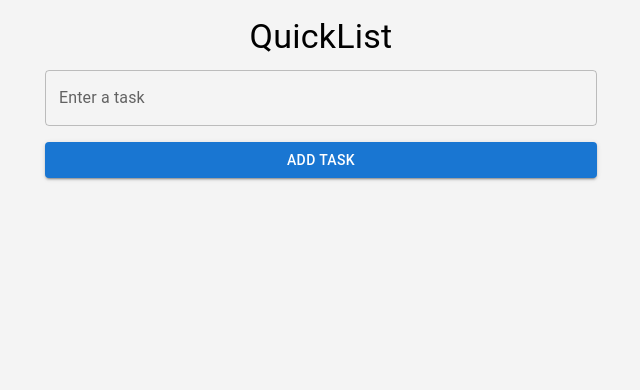
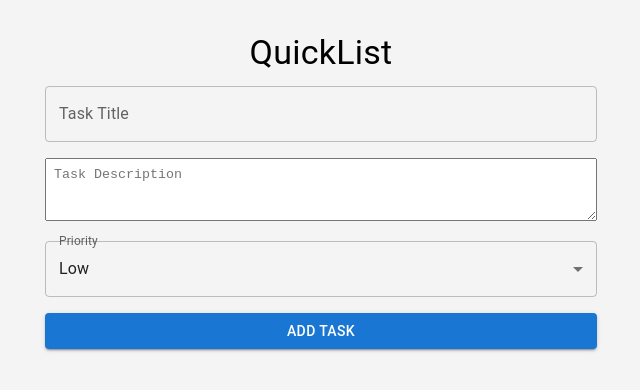
Before and after one commit to TanushreeMohanty/QuickList, a React (Vite) app: page / in a window 1280 px wide. Shown: the top 390 px of the page, without its empty margins (319-959 px from the left). Built offline with nearby package versions, Linux system fonts and the light colour scheme.

Commit message:
Task Operations done

```diff
--- a/src/App.jsx
+++ b/src/App.jsx
@@ -1,96 +1,112 @@
 import React, { useState, useEffect } from 'react';
-import { Container, TextField, Button, Checkbox, List, ListItem, ListItemText, IconButton, Box, Typography, Snackbar } from '@mui/material';
-import DeleteIcon from '@mui/icons-material/Delete';
-import CheckCircleIcon from '@mui/icons-material/CheckCircle';
+import { Container, Typography, Snackbar, Modal, Box } from '@mui/material';
+import TaskForm from './components/TaskForm';
+import TaskList from './components/TaskList';
+import { loadTasks, saveTasks } from './utils/localStorageUtils';
 
 const App = () => {
-  const [task, setTask] = useState('');
   const [tasks, setTasks] = useState([]);
+  const [taskData, setTaskData] = useState({ title: '', description: '', priority: 'low' });
+  const [editMode, setEditMode] = useState(false);
+  const [editId, setEditId] = useState(null);
+  const [modalOpen, setModalOpen] = useState(false);
   const [notification, setNotification] = useState('');
 
   useEffect(() => {
-    // Load tasks from localStorage
-    const savedTasks = JSON.parse(localStorage.getItem('tasks')) || [];
-    setTasks(savedTasks);
+    setTasks(loadTasks());
   }, []);
 
   useEffect(() => {
-    // Save tasks to localStorage
-    localStorage.setItem('tasks', JSON.stringify(tasks));
+    saveTasks(tasks);
   }, [tasks]);
 
-  const addTask = () => {
-    if (task.trim()) {
-      const newTask = { id: Date.now(), text: task, completed: false };
+  const handleAddOrEdit = () => {
+    if (!taskData.title || !taskData.description) return;
+
+    if (editMode) {
+      const updated = tasks.map(t => t.id === editId ? { ...t, ...taskData } : t);
+      setTasks(updated);
+      setNotification('Task Edited!');
+    } else {
+      const newTask = { id: Date.now(), ...taskData, completed: false };
       setTasks([...tasks, newTask]);
-      setTask('');
       setNotification('Task Added!');
     }
+
+    setTaskData({ title: '', description: '', priority: 'low' });
+    setEditMode(false);
+    setEditId(null);
+    setModalOpen(false);
   };
 
-  const toggleTaskCompletion = (id) => {
-    const updatedTasks = tasks.map((t) =>
-      t.id === id ? { ...t, completed: !t.completed } : t
-    );
-    setTasks(updatedTasks);
-    setNotification('Task Updated!');
+  const handleEdit = (task) => {
+    setTaskData(task);
+    setEditMode(true);
+    setEditId(task.id);
+    setModalOpen(true);
   };
 
-  const deleteTask = (id) => {
-    const updatedTasks = tasks.filter((task) => task.id !== id);
-    setTasks(updatedTasks);
+  const handleToggleComplete = (id) => {
+    setTasks(tasks.map(t => t.id === id ? { ...t, completed: !t.completed } : t));
+  };
+
+  const handleDelete = (id) => {
+    setTasks(tasks.filter(t => t.id !== id));
     setNotification('Task Deleted!');
   };
 
   return (
-    <Container maxWidth="sm" sx={{ padding: 2 }}>
+    <Container maxWidth="sm" sx={{ mt: 4 }}>
       <Typography variant="h4" align="center" gutterBottom>
         QuickList
       </Typography>
 
-      <Box mb={2}>
-        <TextField
-          label="Enter a task"
-          variant="outlined"
-          fullWidth
-          value={task}
-          onChange={(e) => setTask(e.target.value)}
-          onKeyDown={(e) => e.key === 'Enter' && addTask()}
-        />
-      </Box>
+      <TaskForm
+        taskData={taskData}
+        setTaskData={setTaskData}
+        onSubmit={handleAddOrEdit}
+        isEdit={false}
+      />
 
-      <Button variant="contained" onClick={addTask} sx={{ mb: 2 }} fullWidth>
-        Add Task
-      </Button>
-
-      <List>
-        {tasks.map((task) => (
-          <ListItem key={task.id} sx={{ display: 'flex', alignItems: 'center' }}>
-            <Checkbox
-              checked={task.completed}
-              onChange={() => toggleTaskCompletion(task.id)}
-              icon={<CheckCircleIcon />}
-              checkedIcon={<CheckCircleIcon sx={{ color: 'green' }} />}
-            />
-            <ListItemText
-              primary={task.text}
-              sx={{ textDecoration: task.completed ? 'line-through' : 'none' }}
-            />
-            <IconButton edge="end" onClick={() => deleteTask(task.id)}>
-              <DeleteIcon />
-            </IconButton>
-          </ListItem>
-        ))}
-      </List>
+      <TaskList
+        tasks={tasks}
+        onToggle={handleToggleComplete}
+        onEdit={handleEdit}
+        onDelete={handleDelete}
+      />
 
       <Snackbar
-        open={notification.length > 0}
+        open={!!notification}
         autoHideDuration={3000}
         onClose={() => setNotification('')}
         message={notification}
       />
+
+      <Modal open={modalOpen} onClose={() => setModalOpen(false)}>
+        <Box sx={modalStyle}>
+          <Typography variant="h6" mb={2}>Edit Task</Typography>
+          <TaskForm
+            taskData={taskData}
+            setTaskData={setTaskData}
+            onSubmit={handleAddOrEdit}
+            isEdit={true}
+          />
+        </Box>
+      </Modal>
     </Container>
   );
 };
 
+const modalStyle = {
+  position: 'absolute',
+  top: '50%',
+  left: '50%',
+  width: '90%',
+  maxWidth: 500,
+  transform: 'translate(-50%, -50%)',
+  backgroundColor: 'white',
+  padding: 20,
+  borderRadius: 4,
+};
+
 export default App;
--- /dev/null
+++ b/src/components/PriorityIndicator.jsx
@@ -0,0 +1,26 @@
+import React from 'react';
+import { Box } from '@mui/material';
+
+const PriorityIndicator = ({ priority }) => {
+  const getColor = () => {
+    switch (priority) {
+      case 'high': return 'red';
+      case 'medium': return 'orange';
+      default: return 'green';
+    }
+  };
+
+  return (
+    <Box
+      sx={{
+        ml: 2,
+        width: 10,
+        height: 10,
+        borderRadius: '50%',
+        backgroundColor: getColor(),
+      }}
+    />
+  );
+};
+
+export default PriorityIndicator;
--- /dev/null
+++ b/src/components/TaskForm.jsx
@@ -0,0 +1,42 @@
+import React from 'react';
+import { Box, Button, TextField, FormControl, InputLabel, Select, MenuItem, TextareaAutosize } from '@mui/material';
+
+const TaskForm = ({ taskData, setTaskData, onSubmit, isEdit }) => {
+  const handleChange = (e) => {
+    setTaskData({ ...taskData, [e.target.name]: e.target.value });
+  };
+
+  return (
+    <Box>
+      <TextField
+        label="Task Title"
+        name="title"
+        fullWidth
+        variant="outlined"
+        value={taskData.title}
+        onChange={handleChange}
+      />
+      <TextareaAutosize
+        name="description"
+        minRows={3}
+        placeholder="Task Description"
+        value={taskData.description}
+        onChange={handleChange}
+        style={{ width: '100%', marginTop: '1rem', padding: '8px' }}
+      />
+      <FormControl fullWidth sx={{ mt: 2 }}>
+        <InputLabel>Priority</InputLabel>
+        <Select name="priority" value={taskData.priority} onChange={handleChange}>
+          <MenuItem value="low">Low</MenuItem>
+          <MenuItem value="medium">Medium</MenuItem>
+          <MenuItem value="high">High</MenuItem>
+        </Select>
+      </FormControl>
+      <Button variant="contained" fullWidth sx={{ mt: 2 }} onClick={onSubmit}>
+        {isEdit ? 'Save Changes' : 'Add Task'}
+      </Button>
+    </Box>
+  );
+};
+
+export default TaskForm;
--- /dev/null
+++ b/src/components/TaskItem.jsx
@@ -0,0 +1,38 @@
+import React from 'react';
+import { ListItem, ListItemText, Checkbox, IconButton, Stack, Box } from '@mui/material';
+import DeleteIcon from '@mui/icons-material/Delete';
+import EditIcon from '@mui/icons-material/Edit';
+import CheckCircleIcon from '@mui/icons-material/CheckCircle';
+import PriorityIndicator from './PriorityIndicator';
+
+const TaskItem = ({ task, onToggle, onEdit, onDelete }) => {
+  return (
+    <ListItem sx={{ display: 'flex', alignItems: 'center' }}>
+      <Checkbox
+        checked={task.completed}
+        onChange={() => onToggle(task.id)}
+        icon={<CheckCircleIcon />}
+        checkedIcon={<CheckCircleIcon sx={{ color: 'green' }} />}
+      />
+      <ListItemText
+        primary={task.title}
+        secondary={task.description}
+        sx={{
+          textDecoration: task.completed ? 'line-through' : 'none',
+          color: task.completed ? 'gray' : 'black',
+        }}
+      />
+      <Stack direction="row" spacing={1}>
+        <IconButton color="primary" onClick={() => onEdit(task)}>
+          <EditIcon />
+        </IconButton>
+        <IconButton color="error" onClick={() => onDelete(task.id)}>
+          <DeleteIcon />
+        </IconButton>
+      </Stack>
+      <PriorityIndicator priority={task.priority} />
+    </ListItem>
+  );
+};
+
+export default TaskItem;
--- /dev/null
+++ b/src/components/TaskList.jsx
@@ -0,0 +1,21 @@
+import React from 'react';
+import { List } from '@mui/material';
+import TaskItem from './TaskItem';
+
+const TaskList = ({ tasks, onToggle, onEdit, onDelete }) => {
+  return (
+    <List>
+      {tasks.map(task => (
+        <TaskItem
+          key={task.id}
+          task={task}
+          onToggle={onToggle}
+          onEdit={onEdit}
+          onDelete={onDelete}
+        />
+      ))}
+    </List>
+  );
+};
+
+export default TaskList;
--- /dev/null
+++ b/src/utils/localStorageUtils.js
@@ -0,0 +1,10 @@
+// utils/localStorageUtils.js
+
+export const saveTasks = (tasks) => {
+    localStorage.setItem('tasks', JSON.stringify(tasks));
+  };
+
+  export const loadTasks = () => {
+    const data = localStorage.getItem('tasks');
+    return data ? JSON.parse(data) : [];
+  };
```
Also changed, not shown: 1 other file (tests, documents, lock files or other folders).
